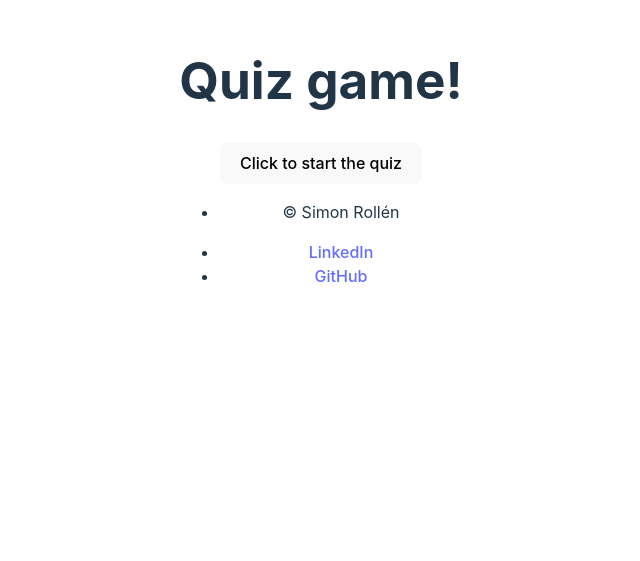
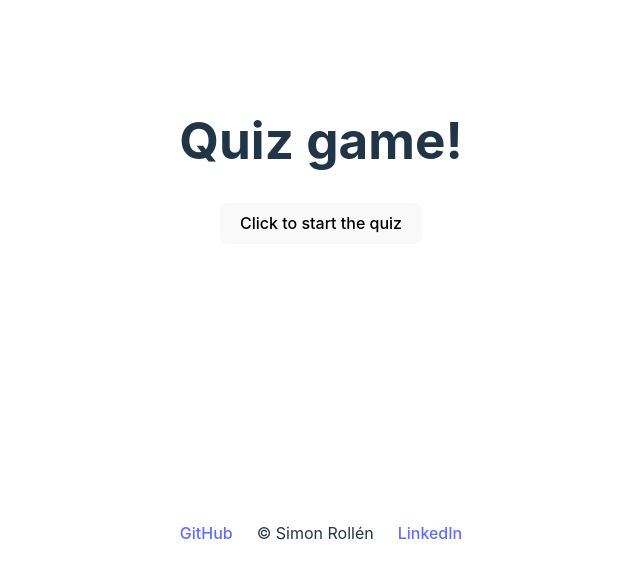
Before and after one commit to SimonR-prog/QuizAppReact, a React (Vite) app in the folder assignmentFE2/: page / in a window 1280 px wide. Shown: the part 239-800 px from the top of the page, without its empty margins (319-959 px from the left). Built offline with nearby package versions, Linux system fonts and the light colour scheme.

Commit message:
Created a colors css.

```diff
--- /dev/null
+++ b/assignmentFE2/src/colors.css
@@ -0,0 +1,14 @@
+:root{
+    --bg-color: #5D747C;
+    --second-bg-color: #8CB4BA;
+    --text-color: #151515;
+    --main-color: ;
+
+    /* Special button possible colors. */
+    --sc-one: #FFA500;
+    --sc-two: #FFC107;
+    --sc-three: #FF6F61;
+    --sc-four: #FFCCB6;
+    --sc-five: #DAA520;
+    --sc-six: #FF4500;
+}
--- a/assignmentFE2/src/footer.css
+++ b/assignmentFE2/src/footer.css
@@ -1,6 +1,29 @@
+@import './colors.css';
+
+
 .footer{
+    background-color: white;
+    position: fixed;
+    display: flex;
+    flex-direction: column;
+    align-items: center;
+    text-align: center;
+    left: 0;
+    bottom: 0;
+    width: 100%;
+    font-size: 1rem;
+}
 
+.footer-ulist{
+    display: flex;
+    align-items: center;
+    padding: 0;
+    margin: 0;
+    gap: 1rem;
 }
-.footer-list{
-
+.list{
+    list-style-type: none;
 }
+.list a{
+    margin: 0.5rem;
+}
--- a/assignmentFE2/src/footer.jsx
+++ b/assignmentFE2/src/footer.jsx
@@ -1,12 +1,13 @@
+import './footer.css'
 
 function Footer(){
     return (
     <>
         <footer className="footer">
-            <ul className="footer-list">
-                <li><p>© Simon Rollén</p></li>
-                <li><a href="https://www.linkedin.com/in/simon-roll%C3%A9n-250a5232a/">LinkedIn</a></li>
-                <li><a href="https://github.com/SimonR-prog">GitHub</a></li>
+            <ul className="footer-ulist">
+                <li className='list'><a href="https://github.com/SimonR-prog">GitHub</a></li>
+                <li className="list"><p>© Simon Rollén</p></li>
+                <li className='list'><a href="https://www.linkedin.com/in/simon-roll%C3%A9n-250a5232a/">LinkedIn</a></li>
             </ul>
         </footer>
     </>
```
